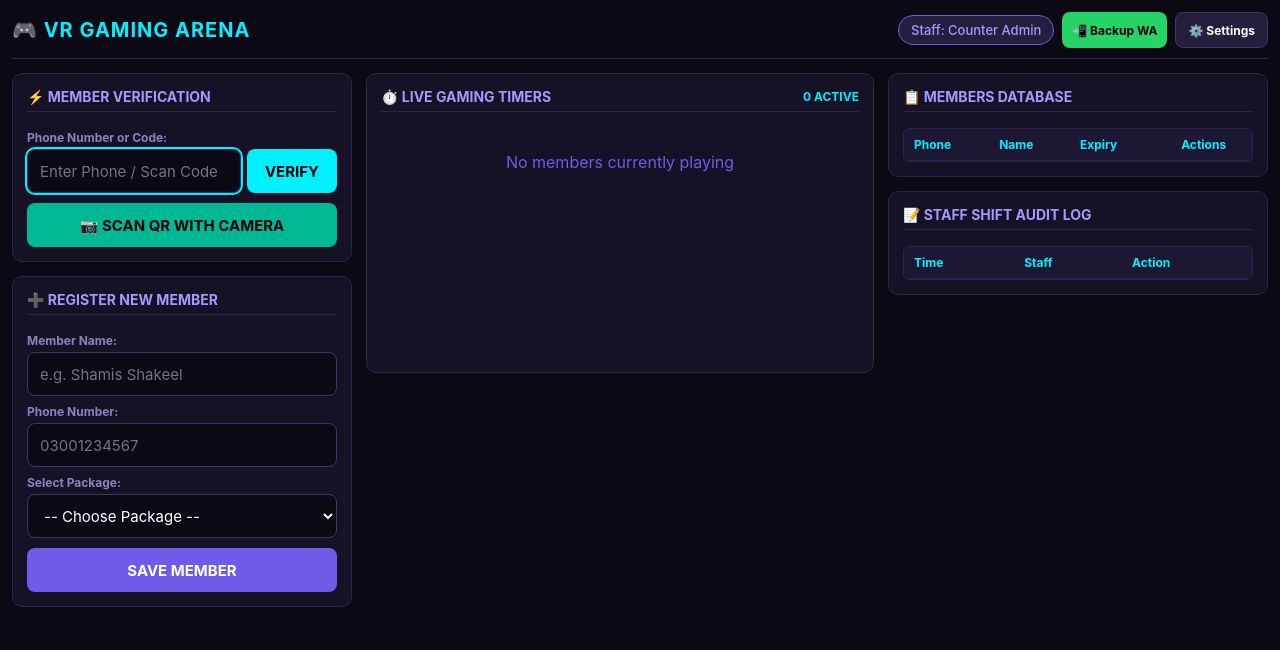
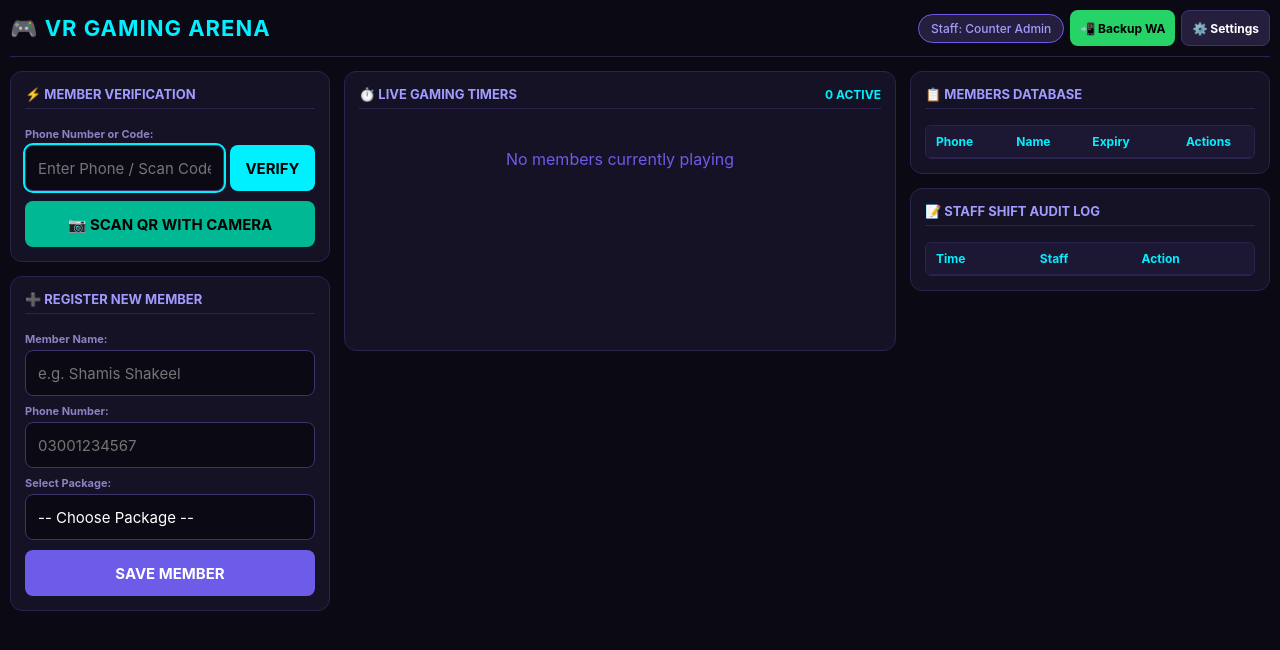
Before and after one commit to shamisshakeel/Gaming-Zone, a plain HTML site: page index.html in a window 1280 px wide. Drawn offline with Linux system fonts and the light colour scheme.

Commit message:
Update index.html

```diff
--- a/index.html
+++ b/index.html
@@ -2,8 +2,8 @@
 <html lang="en">
 <head>
     <meta charset="UTF-8">
-    <meta name="viewport" content="width=device-width, initial-scale=1.0, maximum-scale=1.0, user-scalable=no">
-    <title>VR Gaming Arena - Responsive System</title>
+    <meta name="viewport" content="width=device-width, initial-scale=1.0, maximum-scale=1.0, user-scalable=no, viewport-fit=cover">
+    <title>VR Gaming Arena - Universal Responsive System</title>
 
     <!-- QR Code Generator Library -->
     <script src="https://cdnjs.cloudflare.com/ajax/libs/qrcodejs/1.0.0/qrcode.min.js"></script>
@@ -12,28 +12,158 @@
     <script src="https://unpkg.com/html5-qrcode"></script>
 
     <style>
-        * { box-sizing: border-box; font-family: -apple-system, BlinkMacSystemFont, 'Segoe UI', Roboto, sans-serif; margin: 0; padding: 0; }
-        body { background-color: #0b0914; color: #ffffff; padding: 12px; min-height: 100vh; }
+        * {
+            box-sizing: border-box;
+            font-family: -apple-system, BlinkMacSystemFont, 'Segoe UI', Roboto, Helvetica, Arial, sans-serif;
+            margin: 0;
+            padding: 0;
+            touch-action: manipulation; /* Removes tap delay on iOS & Android */
+        }
 
-        .header { display: flex; justify-content: space-between; align-items: center; border-bottom: 1px solid #2a244d; padding-bottom: 10px; margin-bottom: 14px; flex-wrap: wrap; gap: 10px; }
-        .header h1 { font-size: 20px; color: #00f0ff; text-transform: uppercase; letter-spacing: 1px; }
-        .staff-tag { background: #251f3d; padding: 6px 12px; border-radius: 20px; font-size: 13px; border: 1px solid #6c5ce7; color: #a29bfe; font-weight: 500; }
+        html, body {
+            width: 100%;
+            overflow-x: hidden;
+            background-color: #0b0914;
+            color: #ffffff;
+        }
 
-        .dashboard { display: grid; grid-template-columns: 340px 1fr 380px; gap: 14px; min-height: calc(100vh - 70px); }
-        .column { display: flex; flex-direction: column; gap: 14px; }
+        body {
+            padding: calc(10px + env(safe-area-inset-top)) calc(10px + env(safe-area-inset-right)) calc(10px + env(safe-area-inset-bottom)) calc(10px + env(safe-area-inset-left));
+            min-height: 100vh;
+        }
 
-        .card { background: #151226; border: 1px solid #2a244d; border-radius: 10px; padding: 14px; display: flex; flex-direction: column; }
-        .card h2 { font-size: 14px; color: #a29bfe; margin-bottom: 10px; border-bottom: 1px solid #2a244d; padding-bottom: 6px; text-transform: uppercase; display: flex; justify-content: space-between; align-items: center; }
+        .header {
+            display: flex;
+            justify-content: space-between;
+            align-items: center;
+            border-bottom: 1px solid #2a244d;
+            padding-bottom: 10px;
+            margin-bottom: 14px;
+            flex-wrap: wrap;
+            gap: 10px;
+        }
 
-        label { font-size: 12px; color: #8c82c2; font-weight: bold; margin-top: 8px; display: block; }
-        input, select, button { width: 100%; padding: 10px 12px; margin-top: 4px; border-radius: 8px; border: 1px solid #3c346b; background: #0b0914; color: #fff; font-size: 15px; min-height: 44px; }
-        input:focus, select:focus { outline: 2px solid #00f0ff; }
+        .header h1 {
+            font-size: clamp(16px, 4vw, 22px);
+            color: #00f0ff;
+            text-transform: uppercase;
+            letter-spacing: 1px;
+        }
 
-        button { background: #6c5ce7; color: white; font-weight: bold; cursor: pointer; border: none; margin-top: 10px; transition: 0.2s; display: flex; align-items: center; justify-content: center; gap: 6px; }
-        button:active { opacity: 0.8; transform: scale(0.98); }
-        button:hover { background: #00f0ff; color: #000; }
+        .staff-tag {
+            background: #251f3d;
+            padding: 6px 12px;
+            border-radius: 20px;
+            font-size: 12px;
+            border: 1px solid #6c5ce7;
+            color: #a29bfe;
+            font-weight: 500;
+            white-space: nowrap;
+        }
 
-        .status-box { padding: 12px; border-radius: 8px; font-size: 13px; display: none; margin-top: 10px; line-height: 1.5; }
+        /* RESPONSIVE AUTO-ADJUST DASHBOARD GRID */
+        .dashboard {
+            display: grid;
+            grid-template-columns: repeat(auto-fit, minmax(300px, 1fr));
+            gap: 14px;
+            width: 100%;
+        }
+
+        @media (min-width: 1100px) {
+            .dashboard {
+                grid-template-columns: 320px 1fr 360px;
+            }
+        }
+
+        .column {
+            display: flex;
+            flex-direction: column;
+            gap: 14px;
+            width: 100%;
+        }
+
+        .card {
+            background: #151226;
+            border: 1px solid #2a244d;
+            border-radius: 12px;
+            padding: 14px;
+            display: flex;
+            flex-direction: column;
+            width: 100%;
+        }
+
+        .card h2 {
+            font-size: 13px;
+            color: #a29bfe;
+            margin-bottom: 10px;
+            border-bottom: 1px solid #2a244d;
+            padding-bottom: 6px;
+            text-transform: uppercase;
+            display: flex;
+            justify-content: space-between;
+            align-items: center;
+        }
+
+        label {
+            font-size: 11px;
+            color: #8c82c2;
+            font-weight: bold;
+            margin-top: 8px;
+            display: block;
+        }
+
+        input, select, button {
+            width: 100%;
+            padding: 10px 12px;
+            margin-top: 4px;
+            border-radius: 8px;
+            border: 1px solid #3c346b;
+            background: #0b0914;
+            color: #fff;
+            font-size: 15px; /* Prevents auto-zoom on iOS */
+            min-height: 46px;
+            -webkit-appearance: none;
+        }
+
+        input:focus, select:focus {
+            outline: 2px solid #00f0ff;
+        }
+
+        button {
+            background: #6c5ce7;
+            color: white;
+            font-weight: bold;
+            cursor: pointer;
+            border: none;
+            margin-top: 10px;
+            transition: background 0.2s, transform 0.1s;
+            display: flex;
+            align-items: center;
+            justify-content: center;
+            gap: 6px;
+            user-select: none;
+        }
+
+        button:active {
+            opacity: 0.85;
+            transform: scale(0.98);
+        }
+
+        button:hover {
+            background: #00f0ff;
+            color: #000;
+        }
+
+        .status-box {
+            padding: 12px;
+            border-radius: 8px;
+            font-size: 13px;
+            display: none;
+            margin-top: 10px;
+            line-height: 1.5;
+            word-break: break-word;
+        }
+
         .status-success { background: #004d40; border: 1px solid #00b894; color: #e0f2f1; }
         .status-expired { background: #4a0e0e; border: 1px solid #d63031; color: #ffebee; }
         .status-warning { background: #5c4300; border: 1px solid #fdcb6e; color: #fff8e1; }
@@ -41,39 +171,67 @@
         .timer-btn { background: #00b894; color: #000; font-size: 14px; font-weight: bold; padding: 10px; margin-top: 8px; border-radius: 6px; width: 100%; }
         .wa-btn { background: #25d366; color: #000; font-size: 13px; font-weight: bold; padding: 10px; margin-top: 8px; border: none; cursor: pointer; width: 100%; border-radius: 6px; }
 
-        .timers-container { display: grid; grid-template-columns: repeat(auto-fill, minmax(200px, 1fr)); gap: 10px; }
-        .timer-card { background: #1c1833; border: 1px solid #3c346b; border-radius: 8px; padding: 12px; text-align: center; }
+        /* DYNAMIC AUTO-FITTING TIMERS GRID */
+        .timers-container {
+            display: grid;
+            grid-template-columns: repeat(auto-fill, minmax(145px, 1fr));
+            gap: 10px;
+            width: 100%;
+        }
+
+        .timer-card {
+            background: #1c1833;
+            border: 1px solid #3c346b;
+            border-radius: 8px;
+            padding: 10px;
+            text-align: center;
+            display: flex;
+            flex-direction: column;
+            justify-content: space-between;
+        }
+
         .timer-card.paused { border-color: #fdcb6e; background: #262111; }
         .timer-card.time-up { border-color: #d63031; background: #3b1111; animation: blink 1s infinite; }
 
         @keyframes blink { 50% { border-color: transparent; } }
 
-        .timer-card .device-badge { font-size: 11px; background: #6c5ce7; color: #fff; padding: 3px 8px; border-radius: 4px; font-weight: bold; display: inline-block; margin-bottom: 6px; }
-        .timer-card .name { font-size: 14px; font-weight: bold; color: #fff; }
-        .timer-card .clock { font-size: 24px; font-weight: bold; color: #00f0ff; background: #090712; border-radius: 6px; padding: 6px 0; font-family: monospace; margin: 6px 0; }
+        .timer-card .device-badge { font-size: 10px; background: #6c5ce7; color: #fff; padding: 3px 6px; border-radius: 4px; font-weight: bold; display: inline-block; margin-bottom: 4px; }
+        .timer-card .name { font-size: 13px; font-weight: bold; color: #fff; word-break: break-word; }
+        .timer-card .clock { font-size: clamp(20px, 5vw, 24px); font-weight: bold; color: #00f0ff; background: #090712; border-radius: 6px; padding: 6px 0; font-family: monospace; margin: 6px 0; }
         .timer-card.paused .clock { color: #fdcb6e; }
         .timer-card.time-up .clock { color: #ff7675; }
 
-        .timer-controls { display: flex; gap: 6px; margin-top: 8px; }
-        .timer-ctrl-btn { font-size: 12px; padding: 8px; border-radius: 6px; min-height: 38px; flex: 1; margin-top: 0; }
+        .timer-controls { display: flex; gap: 4px; margin-top: 6px; }
+        .timer-ctrl-btn { font-size: 11px; padding: 6px; border-radius: 6px; min-height: 38px; flex: 1; margin-top: 0; }
         .btn-pause { background: #fdcb6e; color: #000; }
         .btn-resume { background: #00b894; color: #000; }
         .btn-stop { background: #d63031; color: #fff; }
 
-        .table-wrapper { flex: 1; overflow-x: auto; max-height: 240px; margin-top: 6px; border: 1px solid #2a244d; border-radius: 6px; -webkit-overflow-scrolling: touch; }
-        table { width: 100%; border-collapse: collapse; font-size: 12px; min-width: 320px; }
+        /* TOUCH-FRIENDLY SCROLLABLE TABLES */
+        .table-wrapper {
+            flex: 1;
+            overflow-x: auto;
+            max-height: 260px;
+            margin-top: 6px;
+            border: 1px solid #2a244d;
+            border-radius: 6px;
+            -webkit-overflow-scrolling: touch;
+        }
+
+        table { width: 100%; border-collapse: collapse; font-size: 12px; min-width: 300px; }
         th, td { padding: 8px 10px; text-align: left; border-bottom: 1px solid #2a244d; vertical-align: middle; }
         th { background: #1c1833; color: #00f0ff; position: sticky; top: 0; z-index: 10; }
         tr:nth-child(even) { background: #0d0b1a; }
 
         .action-group { display: flex; gap: 4px; flex-wrap: nowrap; }
-        .action-btn { cursor: pointer; padding: 6px 8px; border-radius: 6px; font-size: 11px; font-weight: bold; min-height: 32px; width: auto; margin: 0; border: none; display: inline-flex; align-items: center; justify-content: center; }
+        .action-btn { cursor: pointer; padding: 6px 8px; border-radius: 6px; font-size: 11px; font-weight: bold; min-height: 34px; width: auto; margin: 0; border: none; display: inline-flex; align-items: center; justify-content: center; white-space: nowrap; }
         .action-card { background: #00b894; color: #000; }
         .action-edit { background: #6c5ce7; color: white; }
         .action-delete { background: #d63031; color: white; }
 
+        /* AUTO-ADJUST MODALS */
         .modal { display: none; position: fixed; top: 0; left: 0; width: 100%; height: 100%; background: rgba(0,0,0,0.85); z-index: 1000; justify-content: center; align-items: center; padding: 12px; }
-        .modal-content { background: #151226; border: 1px solid #00f0ff; border-radius: 12px; width: 100%; max-width: 450px; padding: 16px; max-height: 90vh; overflow-y: auto; }
+        .modal-content { background: #151226; border: 1px solid #00f0ff; border-radius: 12px; width: 100%; max-width: 420px; padding: 16px; max-height: 90vh; overflow-y: auto; }
 
         .member-card-wrapper {
             background: linear-gradient(135deg, #090712 0%, #1c1833 100%);
@@ -81,7 +239,8 @@
             border-radius: 10px;
             padding: 12px;
             color: #fff;
-            width: 325px;
+            width: 100%;
+            max-width: 325px;
             height: 204px;
             margin: 10px auto;
             box-shadow: 0 0 15px rgba(0, 240, 255, 0.3);
@@ -91,12 +250,13 @@
             text-align: left;
             box-sizing: border-box;
         }
+
         .card-top { display: flex; justify-content: space-between; align-items: center; border-bottom: 1px solid #3c346b; padding-bottom: 4px; }
         .card-title { font-size: 11px; font-weight: bold; color: #00f0ff; letter-spacing: 0.5px; }
         .card-sub { font-size: 9px; font-weight: bold; color: #a29bfe; background: #251f3d; padding: 2px 6px; border-radius: 4px; }
         .card-body { display: flex; justify-content: space-between; align-items: center; height: 100%; margin-top: 4px; }
         .card-info { flex: 1; padding-right: 6px; }
-        .card-name { font-size: 14px; font-weight: bold; color: #fff; line-height: 1.2; word-break: break-word; }
+        .card-name { font-size: 13px; font-weight: bold; color: #fff; line-height: 1.2; word-break: break-word; }
         .card-phone { font-size: 11px; color: #fdcb6e; margin-top: 2px; margin-bottom: 6px; }
         .card-details { font-size: 9px; color: #a29bfe; line-height: 1.3; }
         .qr-container { background: #fff; padding: 4px; border-radius: 6px; display: flex; align-items: center; justify-content: center; }
@@ -125,24 +285,16 @@
             #printableCard .card-sub { background: #eee !important; color: #000 !important; }
             #printableCard .card-phone, #printableCard .card-details { color: #333 !important; }
         }
-
-        @media (max-width: 980px) {
-            .dashboard { grid-template-columns: 1fr; }
-            body { padding: 8px; }
-            .header h1 { font-size: 18px; }
-            .timer-card .clock { font-size: 28px; }
-            .modal-content { padding: 14px; width: 95%; }
-        }
     </style>
 </head>
 <body>
 
 <div class="header">
     <h1>🎮 VR Gaming Arena</h1>
-    <div style="display: flex; gap: 8px; align-items: center; width: 100%; max-width: 380px; justify-content: flex-end;">
+    <div style="display: flex; gap: 6px; align-items: center; width: 100%; max-width: 380px; justify-content: flex-end; flex-wrap: wrap;">
         <span class="staff-tag" id="currentStaffBadge">Staff: Counter Admin</span>
         <button onclick="sendBackupToWhatsApp('Manual Custom Backup')" style="width: auto; margin: 0; padding: 6px 10px; font-size: 12px; background: #25d366; color: #000; min-height: 36px;">📲 Backup WA</button>
-        <button onclick="openSettingsModal()" style="width: auto; margin: 0; padding: 6px 12px; font-size: 12px; background: #251f3d; border: 1px solid #3c346b; min-height: 36px;">⚙️ Settings</button>
+        <button onclick="openSettingsModal()" style="width: auto; margin: 0; padding: 6px 10px; font-size: 12px; background: #251f3d; border: 1px solid #3c346b; min-height: 36px;">⚙️ Settings</button>
     </div>
 </div>
 
@@ -156,7 +308,7 @@
                 <label>Phone Number or Code:</label>
                 <div style="display: flex; gap: 6px;">
                     <input type="tel" id="checkInPhone" placeholder="Enter Phone / Scan Code" autofocus required style="flex: 1;">
-                    <button type="submit" style="width: 90px; margin-top: 4px; background: #00f0ff; color: #000;">VERIFY</button>
+                    <button type="submit" style="width: 85px; margin-top: 4px; background: #00f0ff; color: #000; min-height: 46px;">VERIFY</button>
                 </div>
             </form>
 
@@ -195,7 +347,7 @@
 
     <!-- MIDDLE COLUMN -->
     <div class="column">
-        <div class="card" style="min-height: 300px;">
+        <div class="card" style="min-height: 280px;">
             <h2>
                 <span>⏱️ Live Gaming Timers</span>
                 <span id="activeCount" style="color: #00f0ff; font-size: 12px;">0 Active</span>
@@ -246,7 +398,7 @@
 <!-- CAMERA SCANNER MODAL -->
 <div id="cameraModal" class="modal">
     <div class="modal-content" style="text-align: center;">
-        <h2 style="color: #00f0ff; margin-bottom: 12px; font-size: 16px;">📷 Align Member Card QR Code</h2>
+        <h2 style="color: #00f0ff; margin-bottom: 12px; font-size: 15px;">📷 Align Member Card QR Code</h2>
         <div id="qr-reader"></div>
         <button onclick="closeCameraScanner()" style="background: #d63031; margin-top: 14px;">CANCEL SCAN</button>
     </div>
@@ -255,7 +407,7 @@
 <!-- CARD PRINT MODAL -->
 <div id="cardModal" class="modal">
     <div class="modal-content" style="text-align: center;">
-        <h2 style="color: #00f0ff; margin-bottom: 12px; font-size: 16px;">📇 Member Digital Card</h2>
+        <h2 style="color: #00f0ff; margin-bottom: 12px; font-size: 15px;">📇 Member Digital Card</h2>
 
         <div id="printableCard" class="member-card-wrapper">
             <div class="card-top">
@@ -285,7 +437,7 @@
 <!-- EDIT MEMBER MODAL -->
 <div id="editModal" class="modal">
     <div class="modal-content">
-        <h2 style="color: #00f0ff; margin-bottom: 12px; font-size: 16px;">✏️ Edit Member Details</h2>
+        <h2 style="color: #00f0ff; margin-bottom: 12px; font-size: 15px;">✏️ Edit Member Details</h2>
         <input type="hidden" id="editMemberPhone">
 
         <label>Member Name:</label>
@@ -302,7 +454,7 @@
 <!-- SETTINGS MODAL -->
 <div id="settingsModal" class="modal">
     <div class="modal-content">
-        <h2 style="color: #00f0ff; margin-bottom: 12px; font-size: 16px;">⚙️ System Settings</h2>
+        <h2 style="color: #00f0ff; margin-bottom: 12px; font-size: 15px;">⚙️ System Settings</h2>
 
         <label>Active Staff Name:</label>
         <input type="text" id="staffNameInput" value="Counter Admin" placeholder="e.g. Cashier 1">
@@ -318,7 +470,7 @@
 
         <hr style="border-color: #2a244d; margin: 14px 0;">
 
-        <h3 style="color: #00f0ff; font-size: 14px; margin-bottom: 6px;">💾 Database & Backup Tools</h3>
+        <h3 style="color: #00f0ff; font-size: 13px; margin-bottom: 6px;">💾 Database & Backup Tools</h3>
         <p style="font-size: 11px; color: #8c82c2; margin-bottom: 8px;">Auto Backups run daily at <b>10:00 PM</b> and <b>02:00 AM</b> to WhatsApp number: <b>+923428020029</b></p>
 
         <button onclick="sendBackupToWhatsApp('Custom Manual Backup')" style="background: #25d366; color: #000;">📲 CUSTOM SEND BACKUP TO WHATSAPP</button>
@@ -329,7 +481,7 @@
 </div>
 
 <script>
-    const BACKUP_PHONE = '923428020029'; // TARGET BACKUP WHATSAPP NUMBER
+    const BACKUP_PHONE = '923428020029';
 
     function formatName(n) { return n.trim().toLowerCase().replace(/\b\w/g, c => c.toUpperCase()); }
     function formatPhone(p) { return p.replace(/[^0-9]/g, '').trim(); }
@@ -357,7 +509,7 @@
     document.getElementById('autoWaToggle').value = autoWaSetting;
 
     setInterval(updateTimersDisplay, 1000);
-    setInterval(checkScheduledBackup, 30000); // Check auto-backup schedule every 30s
+    setInterval(checkScheduledBackup, 30000);
     renderTables();
 
     function saveData() {
@@ -417,7 +569,6 @@
         const mins = now.getMinutes();
         const currentDateStr = now.toISOString().split('T')[0];
 
-        // Target: 10:00 PM (22:00) or 2:00 AM (02:00)
         if ((hours === 22 && mins === 0) || (hours === 2 && mins === 0)) {
             const timeKey = `${currentDateStr}_${hours}:${mins}`;
             if (lastAutoBackupTime !== timeKey) {
@@ -541,7 +692,7 @@
 
         html5QrCode.start(
             { facingMode: "environment" },
-            { fps: 10, qrbox: { width: 220, height: 220 } },
+            { fps: 10, qrbox: { width: 200, height: 200 } },
             (decodedText) => {
                 document.getElementById('checkInPhone').value = decodedText;
                 closeCameraScanner();
```
